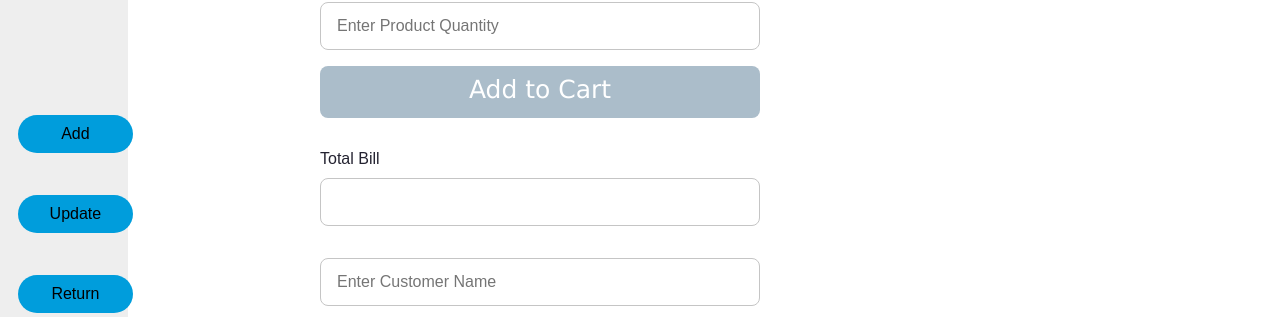
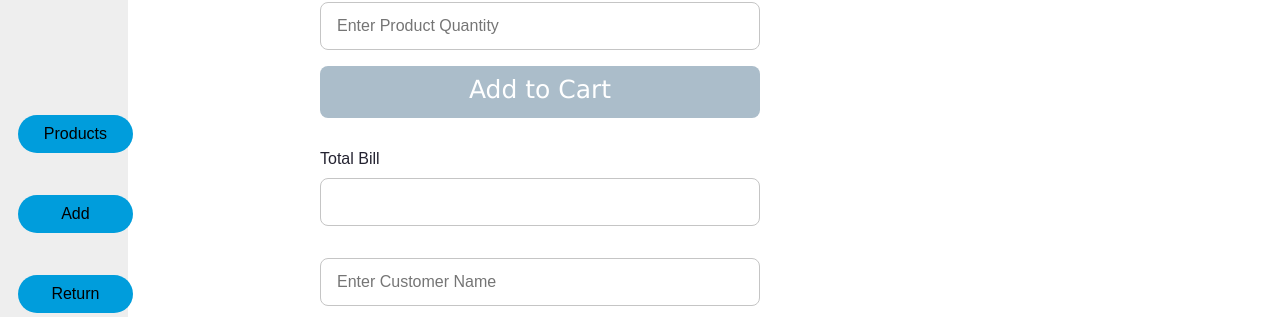
Before and after one commit to rr-uchchash360/Halkhata-The-Shop-Management-System, a PHP site: page /sell.html in a window 1280 px wide. Shown: the part 206-523 px from the top of the page. Run offline with PHP 8.4, Linux system fonts and the light colour scheme.

Commit message:
Navbar fixed for add, return and sell pages

```diff
--- a/add.html
+++ b/add.html
@@ -23,8 +23,12 @@
             <a href='dashboard.html'><button>Dashboard</button></a>
         </div>
 
-        <div class="navbar-search-product-button">
+        <!-- <div class="navbar-search-product-button">
             <a href='search.html'><button>Search</button></a>
+        </div> -->
+
+        <div class="navbar-product-button">
+            <a href='product.html'><button>Products</button></a>
         </div>
         <div class="navbar-sell-product-button">
             <a href='sell.html'><button>Sell</button></a>
--- a/add.php
+++ b/add.php
@@ -65,8 +65,12 @@
             <a href='login.php'><button>Dashboard</button></a>
         </div>
 
-        <div class="navbar-search-product-button">
+        <!-- <div class="navbar-search-product-button">
             <a href='search.php'><button>Search</button></a>
+        </div> -->
+
+        <div class="navbar-product-button">
+            <a href='product.php'><button>Products</button></a>
         </div>
         <div class="navbar-sell-product-button">
             <a href='sell.php'><button>Sell</button></a>
--- a/sell.css
+++ b/sell.css
@@ -51,11 +51,30 @@
     font-size: 100%;
     line-height: 20px;
     left: 7%;
+    top: 50%;
+    text-align: center;
+}
+
+.navbar-product-button{
+    color: #242331;
+    position: absolute;
+    display: flex;
+    flex-direction: column;
+    justify-content: center;
+    padding: 7% 7%;
+    height: 5%;
+    border-radius: 15%;
+    color: #fff;
+    font-family: 'Lucida Sans', 'Lucida Sans Regular', 'Lucida Grande', 'Lucida Sans Unicode', Geneva, Verdana, sans-serif;
+    font-style: normal;
+    font-size: 100%;
+    line-height: 20px;
+    left: 7%;
     top: 40%;
     text-align: center;
 }
 
-.navbar-update-product-button{
+/* .navbar-update-product-button{
     color: #242331;
     position: absolute;
     display: flex;
@@ -72,7 +91,7 @@
     left: 7%;
     top: 50%;
     text-align: center;
-}
+} */
 
 .navbar-return-product-button{
     color: #242331;
--- a/sell.html
+++ b/sell.html
@@ -23,12 +23,15 @@
             <a href='dashboard.html'><button>Dashboard</button></a>
         </div>
 
+        <div class="navbar-product-button">
+            <a href='product.html'><button>Products</button></a>
+        </div>
         <div class="navbar-add-product-button">
             <a href='add.html'><button>Add</button></a>
         </div>
-        <div class="navbar-update-product-button">
+        <!-- <div class="navbar-update-product-button">
             <a href='update.html'><button>Update</button></a>
-        </div>
+        </div> -->
         <div class="navbar-return-product-button">
             <a href='return.html'><button>Return</button></a>
         </div>
```
Also changed, not shown: add.css (+21 -2 lines), return.css (+21 -2 lines), return.html (+5 -2 lines), return.php (+5 -2 lines), sell.php (+5 -2 lines).
